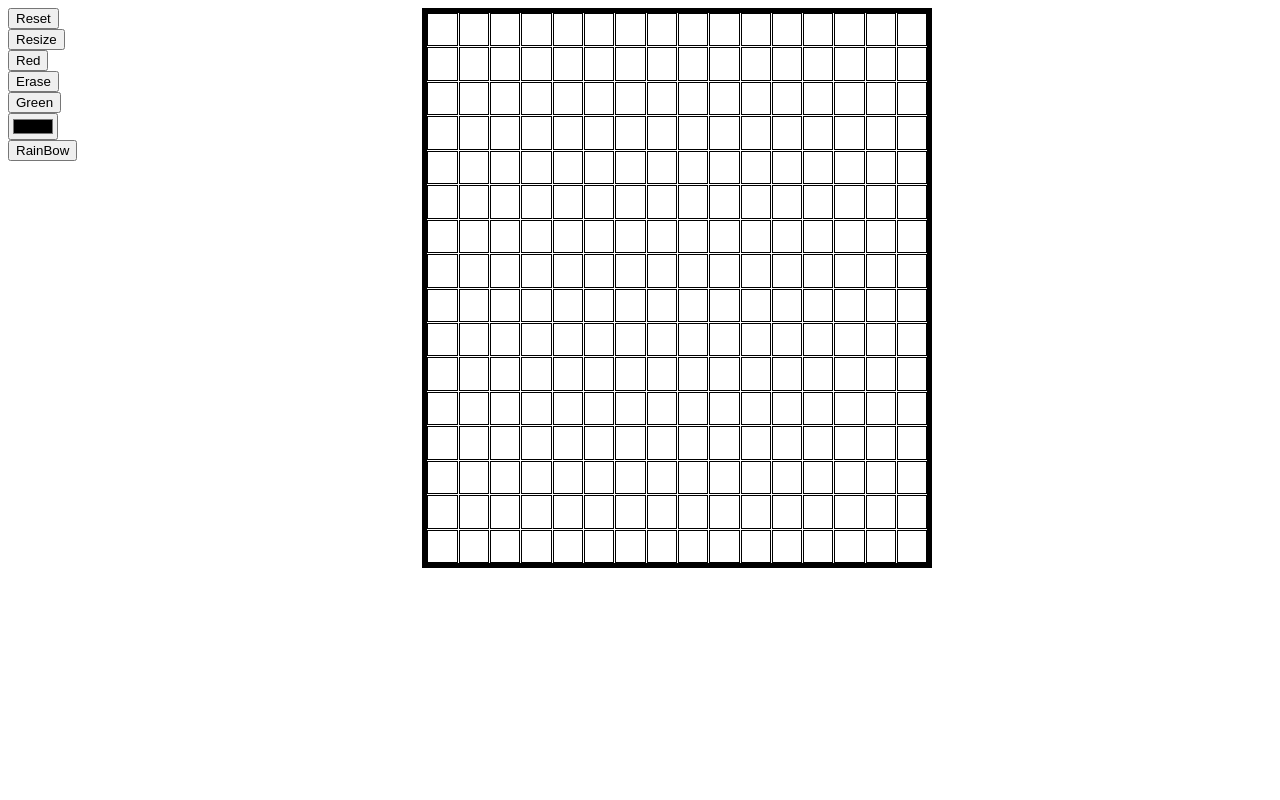
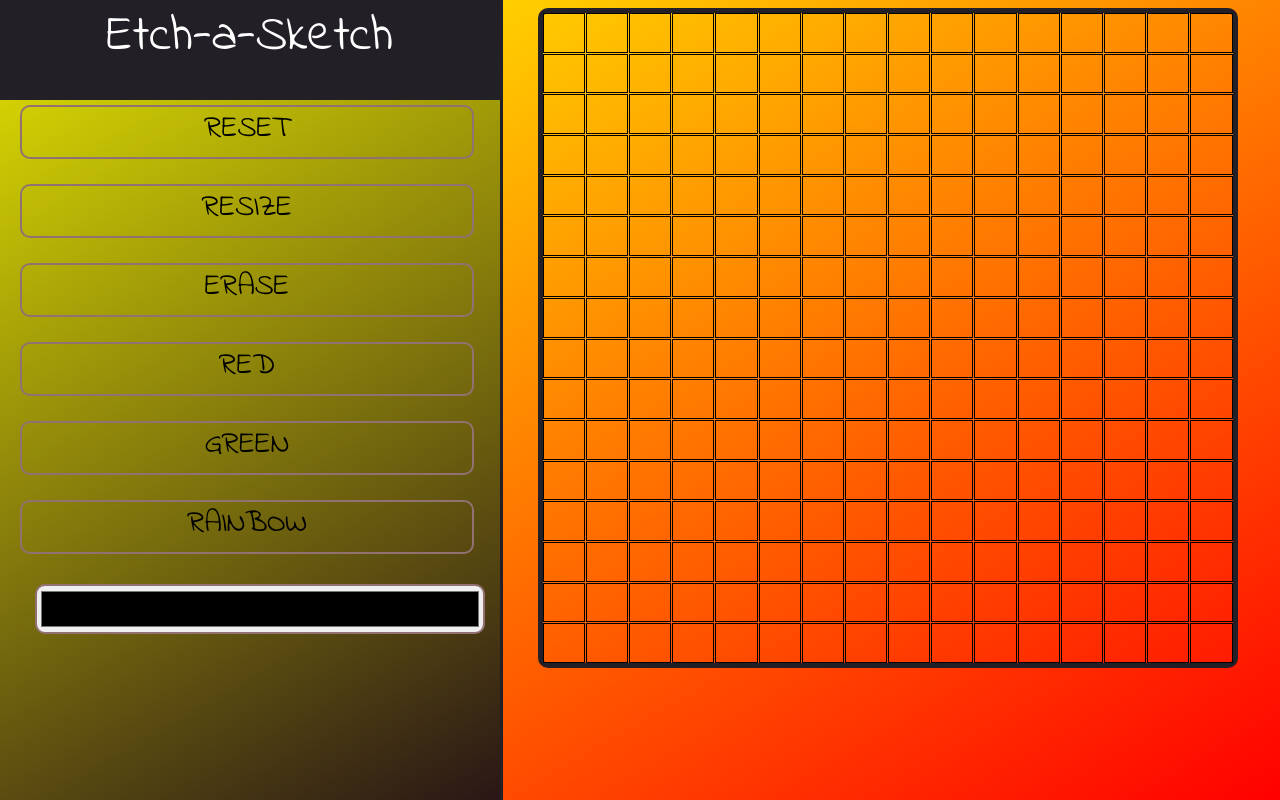
Before and after one commit to Ubaid-Manzoor/Etch-a-Sketch, a plain HTML site: page index.html in a window 1280 px wide. Drawn offline with Linux system fonts and the light colour scheme.

Commit message:
All done

```diff
--- a/Etch.js
+++ b/Etch.js
@@ -92,4 +92,5 @@ function ResetBoard() {
 		AllBoxs.forEach(function(Box){
 			Box.style.backgroundColor = "rgb(256,256,256)";
 		});
+		SetColorProperty(0,0,0,0,1);
 }
--- a/index.html
+++ b/index.html
@@ -1,6 +1,7 @@
 <!DOCTYPE html>
 <html>
 <head>
+	<link href="https://fonts.googleapis.com/css?family=Indie+Flower" rel="stylesheet">
 	<link rel="stylesheet" type="text/css" href="style.css">
 	<title>Etch-a-Sketch</title>
 </head>
@@ -8,13 +9,17 @@
 	<div class="Board">
 
 	</div>
-	<input type="button" name="Reset" value="Reset" class="reset" onclick="ResetBoard();"><br>
-	<input type="button" name="Resize" value="Resize" class="resize" onclick="ResizeBoard();"><br>
-	<input type="button" name="ChangeColorToRed" value="Red" class="red" onclick="SetColorToRed();"><br>
-	<input type="button" name="Resize" value="Erase" class="erase" onclick="EraseAllColorEffect();"><br>
-	<input type="button" name="ChangeColorToRed" value="Green" class="green" onclick="SetColorToGreen();"><br>
-	<input type="color" name="RangeofColor" class="SetColor" onchange="SetColorOfUserChoise();"><br>
-	<input type="button" name="RainBow" value="RainBow" class="rainbow" onclick="SetColorEffectAtRandom();"><br>
+	<div class="AllButtons">
+		<div class="Heading">Etch-a-Sketch</div>
+		<div class="Button" onclick="ResetBoard();">RESET</div>
+		<div class="Button" onclick="ResizeBoard();">RESIZE</div>
+		<div class="Button" onclick="EraseAllColorEffect();">ERASE</div>
+		<div class="Button" onclick="SetColorToRed();">RED</div>
+		<div class="Button" onclick="SetColorToGreen();">GREEN</div>
+		<div class="Button" onclick="SetColorEffectAtRandom();">RAINBOW</div>
+		<input type="color" name="RangeofColor" class="SetColor Button" onchange="SetColorOfUserChoise();">
+	</div>
+
 <script type="text/javascript" src="Etch.js"></script>
 </body>
 </html>
--- a/style.css
+++ b/style.css
@@ -1,14 +1,61 @@
+body,html{
+	margin: 0;
+	padding: 0;
+	height: 100%;
+}
+body{
+	 background: linear-gradient(-30deg,red, yellow);
+}
 .Board{
 	position: absolute;
 	top: 1%;
-	left: 33%;
-	width: 500px;
-	height: 550px;
+	left: 42%;
+	width: 690px;
+	height: 650px;
 	display: grid;
 	grid-gap: 1px;
-	border:5px solid black;
+	border:5px solid #221f27;
+	border-radius: 10px;
 }
 .Box{
 	position: relative;
 	border: 1px solid black;
 }
+.AllButtons{
+	position: absolute;
+	width: 500px;
+	height: 100%;
+	 background: linear-gradient(-30deg,#291616,#e4e401);
+	text-align: center;
+	border-right: 3px solid #221f27;
+}
+.Button{
+	margin-left: 4%;
+	margin-top: 5px;
+	margin-bottom: 5%;
+	width: 90%;
+	height: 50px;
+	font-family: "Indie Flower", cursive, sans-serif;
+	border: 2px solid #917171;
+	border-radius: 10px;
+	transition: all 0.2s ease-in-out;
+	font-size: 30px;
+}
+.Button:hover{
+	transform: scale(1.1);
+	box-shadow: 5px 5px 30px yellow;
+	text-shadow: 5px 5px 10px #000000;
+}
+.SetColor:hover{
+	transform: scale(1);
+}
+.Button:active{
+	transform: scale(1);
+}
+.Heading{
+	background-color: #221f27;
+	color:white;
+	height: 100px;
+	font-family: "Indie Flower";
+	font-size: 50px;
+}
```
